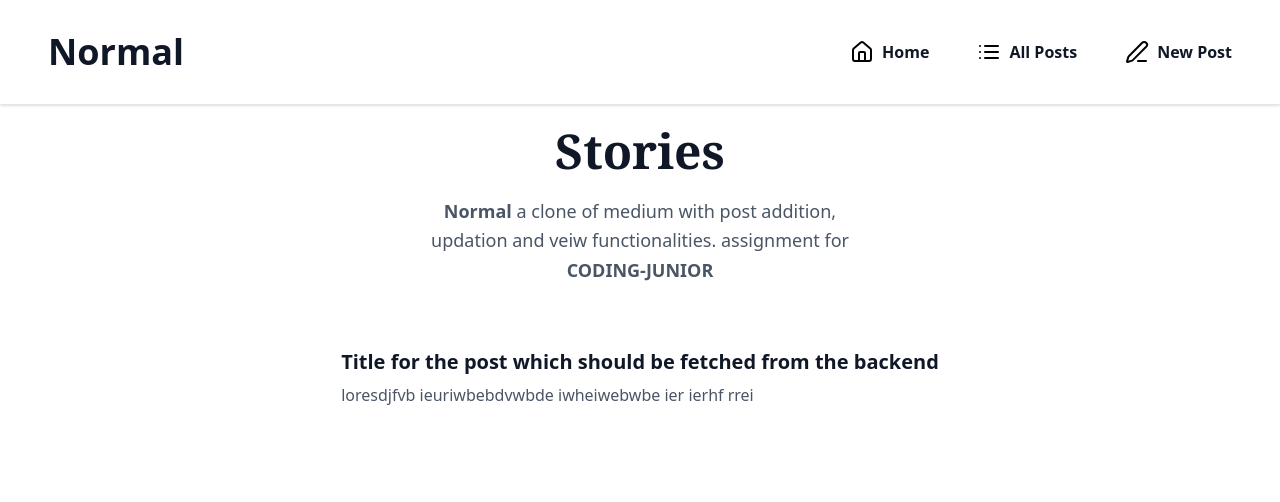
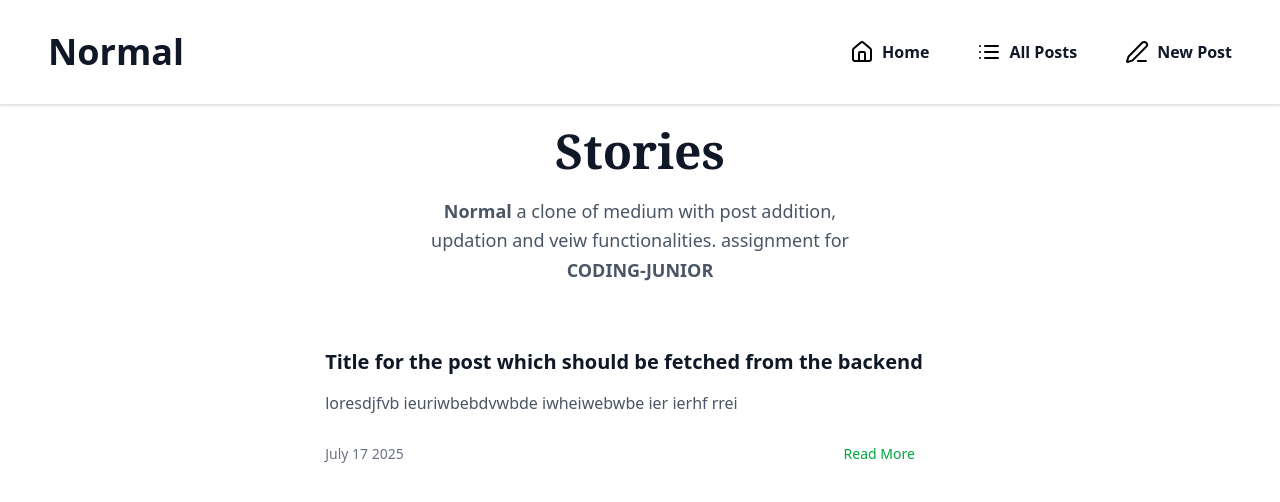
Before and after one commit to Mohfazam/Normal, a React (Vite) app in the folder Frontend/: page /allPosts in a window 1280 px wide. Shown: the top 502 px of the page. Built offline with nearby package versions, Linux system fonts and the light colour scheme.

Commit message:
Post Card 2

```diff
--- a/Frontend/src/Components/PostCard.tsx
+++ b/Frontend/src/Components/PostCard.tsx
@@ -2,11 +2,12 @@ interface PostCardProps{
     post: {
         title: string;
         body: string;
+        date: string
     }
 }
 export const PostCard = ({post}:PostCardProps) => {
     return(
-        <div className="bg-white border-b border-gray-100 pb-8 mb-8 last:border-b-0 last:mb-0 group cursor-pointer">
+        <div className="bg-white border-b border-gray-100 pb-8 mb-8 last:border-b-0 last:mb-0 group cursor-pointer mr-8">
             <div>
                 <h2 className="text-xl font-bold text-gray-900 leading-tight mb-2 group-hover:text-gray-700 transition-colors duration-200 text-left">
                     {post.title}
@@ -14,8 +15,20 @@ export const PostCard = ({post}:PostCardProps) => {
             </div>
 
 
-            <div>
+            <div className="mt-4">
                 <p className="text-gray-600 leading-relaxed text-base">{post.body}</p>
+            </div>
+
+            <div className="flex items-center justify-between mt-6">
+                <div className="text-sm text-gray-500">
+                    {post.date}
+                </div>
+
+                <div>
+                    <button className="text-sm text-green-600 hover:text-green-700 font-medium transition-colors duration-200 focus:outline-none focus:ring-2 focus:ring-green-500 focus:ring-offset-2 rounded-md px-2 py-1 hover:cursor-pointer">
+                        Read More
+                    </button>
+                </div>
             </div>
         </div>
     )
--- a/Frontend/src/Pages/AllPosts.tsx
+++ b/Frontend/src/Pages/AllPosts.tsx
@@ -3,7 +3,8 @@ import { PostCard } from "../Components/PostCard";
 
 const Post = {
     title: "Title for the post which should be fetched from the backend",
-    body: "loresdjfvb ieuriwbebdvwbde iwheiwebwbe ier ierhf  rrei"
+    body: "loresdjfvb ieuriwbebdvwbde iwheiwebwbe ier ierhf  rrei",
+    date:"July 17 2025"
 }
 
 export const AllPosts = () => {
```
